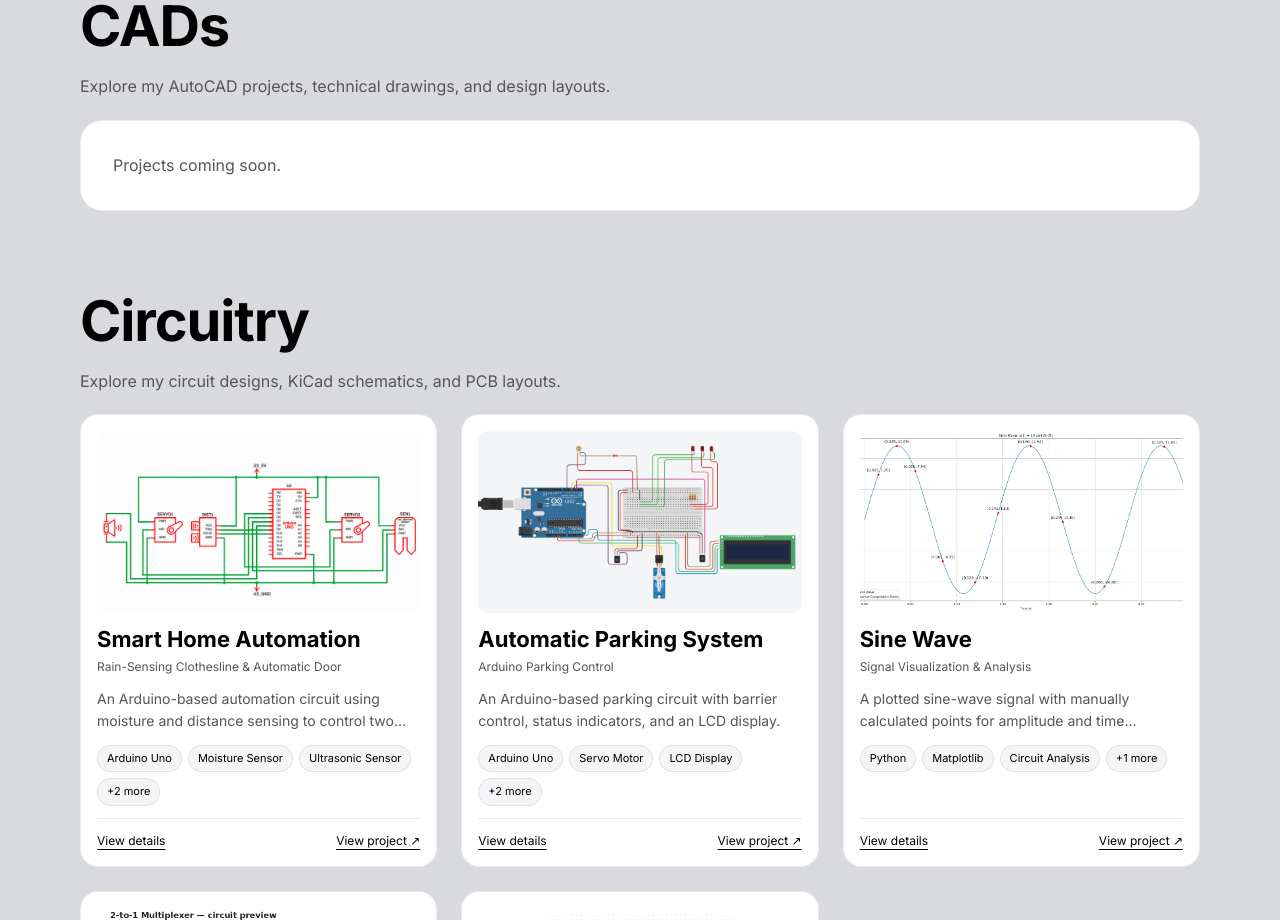
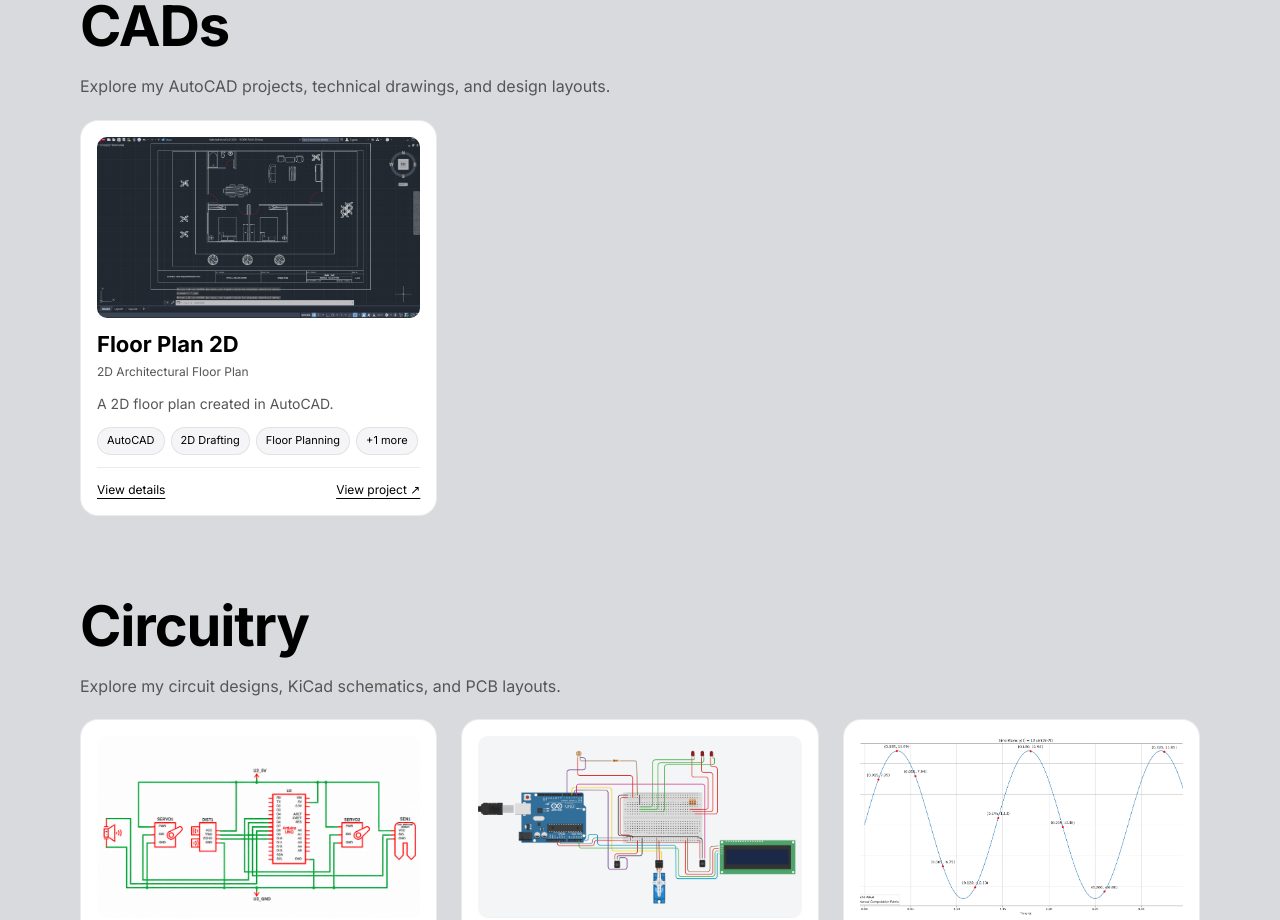
Before and after one commit to LouiseCatala/Catala-Portfolio, a Next.js app: page /work in a window 1280 px wide. Shown: the part 1300-2220 px from the top of the page. Built offline with nearby package versions, Linux system fonts and the light colour scheme.

Commit message:
Add floor plan CAD project gallery

```diff
--- a/app/globals.css
+++ b/app/globals.css
@@ -180,7 +180,8 @@ main,.nav,.section{position:relative;z-index:1}
 .project-dialog-content>.ulink{justify-self:start}
 .project-detail-page{max-width:1000px}
 .project-detail-header{margin:40px 0 28px}
-.project-detail-image{width:100%;max-height:520px;object-fit:contain;border:1px solid var(--border);border-radius:18px;background:var(--surface)}
+.project-detail-gallery{display:grid;gap:16px}.project-detail-gallery.has-gallery{grid-template-columns:repeat(2,minmax(0,1fr))}.project-detail-image{width:100%;max-height:520px;object-fit:contain;border:1px solid var(--border);border-radius:18px;background:var(--surface)}
+@media(max-width:700px){.project-detail-gallery.has-gallery{grid-template-columns:1fr}}
 .project-detail-section{margin:36px 0;display:grid;gap:16px}
 .project-detail-section h2{font-size:24px}
 .project-empty{padding:32px;margin-top:20px;border:1px solid var(--border);border-radius:22px;background:var(--surface)}
--- a/app/work/[slug]/page.js
+++ b/app/work/[slug]/page.js
@@ -27,7 +27,7 @@ export default async function ProjectPage({ params }) {
         <h1 className="h2">{project.name || project.title}</h1>
         {project.subtitle && <p className="lead muted">{project.subtitle}</p>}
       </header>
-      <img className="project-detail-image" src={project.img} alt={`${project.name || project.title} preview`} />
+      <div className={`project-detail-gallery ${project.images?.length > 1 ? "has-gallery" : ""}`}>{(project.images || [project.img]).map((image, index) => <img key={image} className="project-detail-image" src={image} alt={`${project.name || project.title} preview ${index + 1}`} />)}</div>
       <section className="project-detail-section"><h2>About this project</h2><p className="muted">{project.desc}</p></section>
       <section className="project-detail-section"><h2>Technologies</h2><div className="tags">{project.stack.map(item => <span key={item}>{item}</span>)}</div></section>
       {project.liveUrl && <a href={project.liveUrl} className="btn dark">Visit live project ↗</a>}
--- a/data/content.js
+++ b/data/content.js
@@ -194,6 +194,29 @@ export const projects = [
     "href": "https://github.com/louisecatala24-hash/4to1mux",
     "liveUrl": "https://github.com/louisecatala24-hash/4to1mux",
     "category": "kicad"
+  },
+  {
+    "title": "Floor Plan 2D – AutoCAD Design",
+    "slug": "floor-plan-2d",
+    "name": "Floor Plan 2D",
+    "subtitle": "2D Architectural Floor Plan",
+    "summary": "A 2D floor plan created in AutoCAD.",
+    "kind": "AutoCAD Project",
+    "desc": "A 2D architectural floor plan developed in AutoCAD, presenting a clear spatial layout and technical drawing details.",
+    "stack": [
+      "AutoCAD",
+      "2D Drafting",
+      "Floor Planning",
+      "Technical Drawing"
+    ],
+    "img": "/images/projects/floorplan2.jpg",
+    "images": [
+      "/images/projects/floorplan1.jpg",
+      "/images/projects/floorplan2.jpg"
+    ],
+    "href": "https://github.com/LouiseCatala/Floor-Plan-2d/tree/main",
+    "liveUrl": "https://github.com/LouiseCatala/Floor-Plan-2d/tree/main",
+    "category": "autocad"
   }
 ]
 export const tech = ["AutoCAD", "Python", "HTML/CSS", "JavaScript", "TypeScript", "PHP", "React", "Node.js", "MySQL", "Firebase", "API's", "ESP32", "Arduino", "Circuit Design", "KiCad", "Proteus", "Soldering"]
```
Also changed, not shown: public/images/projects/floorplan1.jpg (added), public/images/projects/floorplan2.jpg (added).
